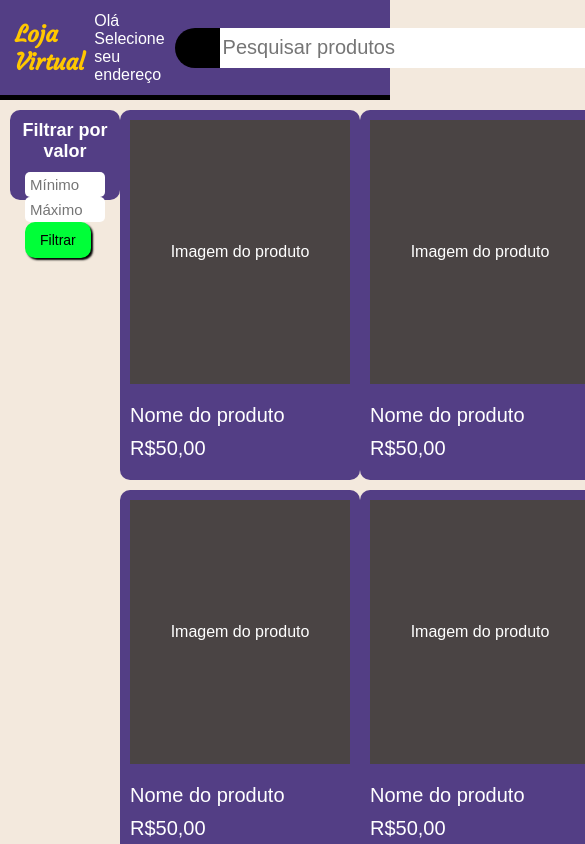
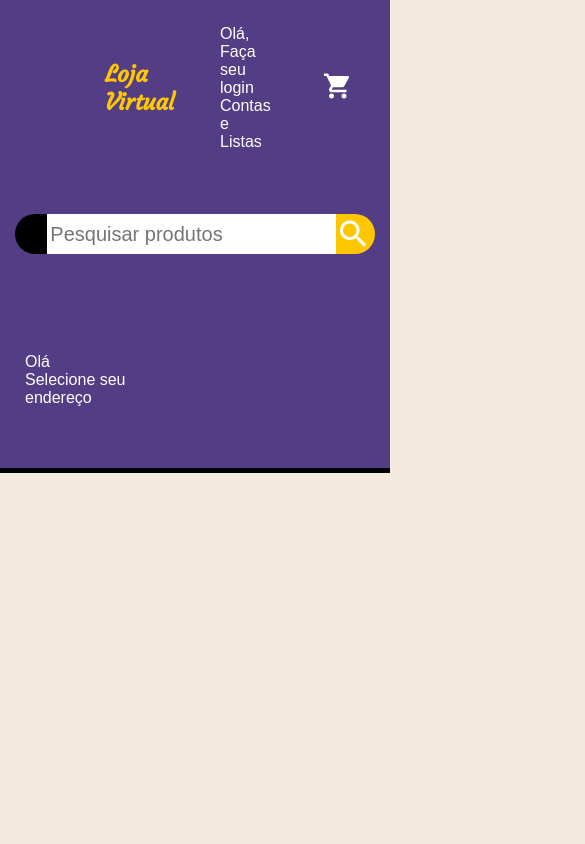
Before and after one commit to RamonBosi/Projetos-React, a React (Create React App) app in the folder projetos/: page / in a window 390 px wide. Shown: the top 844 px of the page, 585 px wide, since content can reach past the window. Built offline with nearby package versions, Linux system fonts and the light colour scheme.

Commit message:
Update on responsiveness

```diff
--- a/projetos/src/App.js
+++ b/projetos/src/App.js
@@ -1,13 +1,13 @@
 import Menu from "./components/Menu";
-import TagMain from "./components/TagMain";
-import Footer from './components/Footer'
+// import TagMain from "./components/TagMain";
+// import Footer from './components/Footer'
 
 export default function App() {
   return (
     <>
       <Menu/>
-      <TagMain/>
-      <Footer/>
+      {/* <TagMain/>
+      <Footer/> */}
     </>
   );
 }
--- a/projetos/src/components/Menu/index.js
+++ b/projetos/src/components/Menu/index.js
@@ -1,9 +1,10 @@
-import { Menu, Mark, Search, Address, AccountInformation } from './styles'
+import { Menu, MenuContent, Mark, Search, Address, AccountInformation } from './styles'
 import Icon from '../Icons'
 
 export default function MainMenu(){
     return(
         <Menu>
+            <MenuContent>
                 <Mark>
                     <h2>Loja Virtual</h2>
                 </Mark>
@@ -21,6 +22,7 @@ export default function MainMenu(){
                     <a  href = '#'>Devoluções e <br/>Pedidos</a>
                     <a  href = '#'><Icon>shopping_cart</Icon></a>
                 </AccountInformation>
+            </MenuContent>
         </Menu>
     )
 }
--- a/projetos/src/components/Menu/styles.js
+++ b/projetos/src/components/Menu/styles.js
@@ -1,13 +1,36 @@
 import styled from 'styled-components'
 
+const gridAreaNames = {
+    Mark: 'Mark',
+    Address: 'Address',
+    Search: 'Search',
+    AccountInformation: 'AccountInformation',
+    gridTemplateArea(){
+        return `
+        ". ${this.Mark} ${this.AccountInformation} ${this.AccountInformation}"
+        "${this.Search} ${this.Search} ${this.Search} ${this.Search}"
+        "${this.Address} ${this.Address} . ."
+        `
+    }
+}
+
 export const Menu = styled.header`
+    background-color: var(--elements-background-color);
+    padding: 15px;
+    border-bottom: 5px solid var(--default-black);
+`
+
+export const MenuContent = styled.div`
     display: flex;
     justify-content: space-around;
     align-items: center;
-    background-color: var(--elements-background-color);
-    height: 100px;
-    padding: 15px;
-    border-bottom: 5px solid var(--default-black);
+
+    @media(max-width: 400px){
+        display: grid;
+        grid-template-columns: repeat(4, 1fr);
+        grid-template-rows: repeat(3, 1fr);
+        grid-template-areas: ${gridAreaNames.gridTemplateArea()};
+    }
 `
 
 export const Mark = styled.div`
@@ -15,6 +38,10 @@ export const Mark = styled.div`
         font-family: 'Courgette', Arial, Helvetica, sans-serif;
         font-size: 2.3rem;
         color: var(--brand-color);
+    }
+
+    @media(max-width: 400px){
+        grid-area: ${gridAreaNames.Mark};
     }
 `
 
@@ -27,6 +54,10 @@ export const Address = styled.a`
 
     :hover{
         border: 2px solid rgba(255, 255, 255, 100);
+    }
+
+    @media(max-width: 400px){
+        grid-area: ${gridAreaNames.Address};
     }
 `
 
@@ -64,6 +95,10 @@ export const Search = styled.div`
             }
         }
     }
+
+    @media(max-width: 400px){
+        grid-area: ${gridAreaNames.Search};
+    }
 `
 
 export const AccountInformation = styled.div`
@@ -89,4 +124,12 @@ export const AccountInformation = styled.div`
             }
        }
    }
+
+   @media(max-width: 400px){
+       grid-area: ${gridAreaNames.AccountInformation};
+
+        > a:nth-of-type(2){
+            display: none;
+        }
+    }
 `
```
Lines whose indentation alone changed are shown as unchanged.
